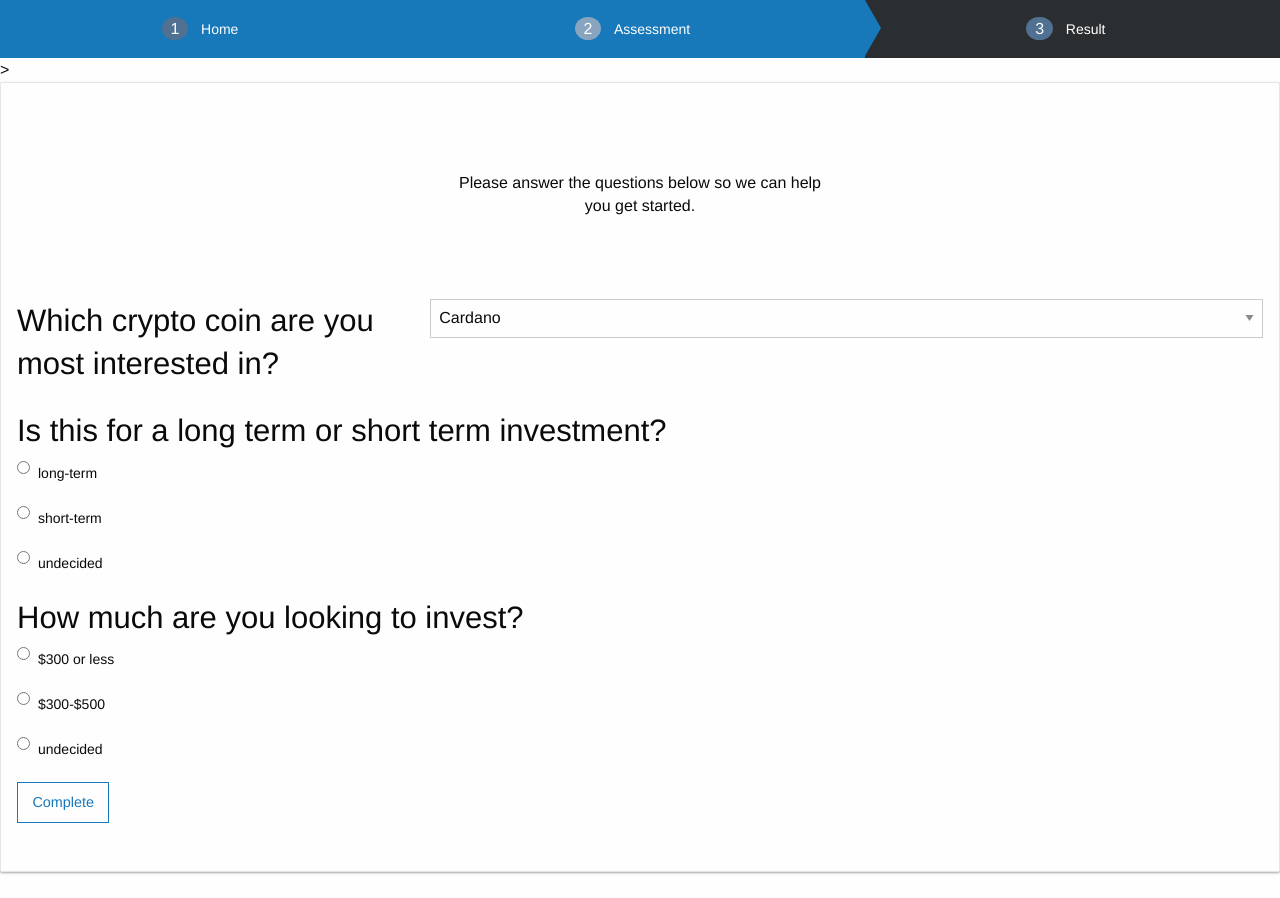
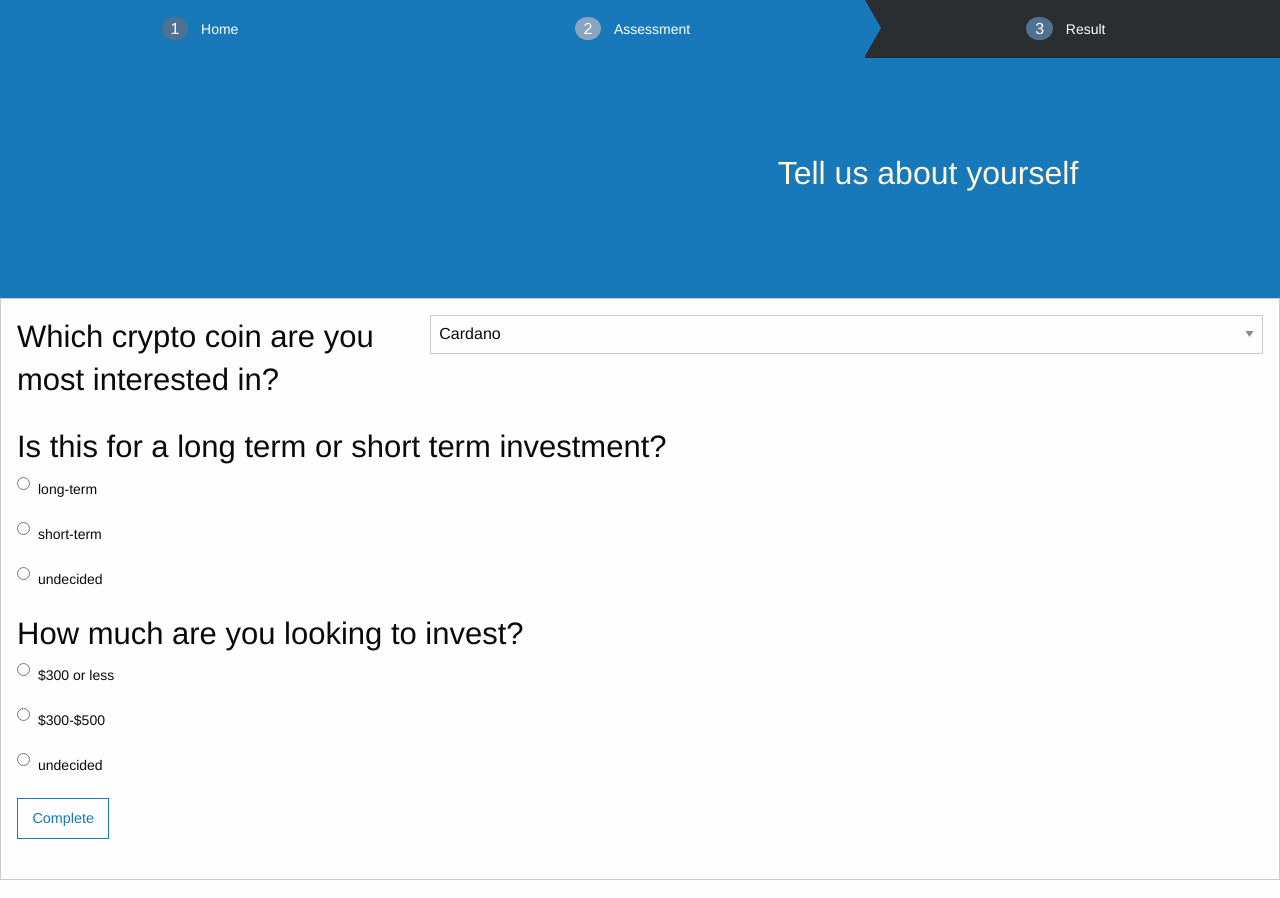
Before and after one commit to mjguerrero/cryptocurrently, a plain HTML site: page secondpage.html in a window 1280 px wide. Drawn offline with nearby package versions, Linux system fonts and the light colour scheme.

Commit message:
finished adding last bit of code to the questions and results page. it shows a widget to calculate coin prices and the p tags are inside a grid to give a better aesthetic

```diff
--- a/Foundation-Sites-6.6.3-CSS 3/assets/css/stylefoundation.css
+++ b/Foundation-Sites-6.6.3-CSS 3/assets/css/stylefoundation.css
@@ -1,6 +1,10 @@
 p {
     font-size: medium;
+    font-weight: bold;
 
+}
+h4 {
+  font-weight: bold;
 }
 .subnav-hero-section {
     text-align: center;
@@ -348,3 +352,48 @@ body {
     display: inline-block;
     vertical-align: middle;
   }
+
+
+.marketing-site-hero {
+  background-color:#1779ba;
+  color:cornsilk;
+  font-weight: bold;
+  height: 30vh;
+  background-size: cover;
+  display: -webkit-flex;
+  display: -ms-flexbox;
+  display: flex;
+  -webkit-align-items: center;
+      -ms-flex-align: center;
+          align-items: center;
+}
+
+@media screen and (min-width: 40em) {
+  .marketing-site-hero {
+    background-position: center center;
+  }
+}
+
+.marketing-site-hero-content {
+  max-width: 75rem;
+  margin: 0 auto;
+  padding-left: 5%;
+  padding-right: 5%;
+}
+
+.marketing-site-hero-content h1 {
+  font-size: 32px;
+}
+
+.marketing-site-hero-content .button.round {
+  border-radius: 5000px;
+  text-transform: uppercase;
+  font-size: 12px;
+  margin-bottom: 0;
+}
+
+@media screen and (min-width: 40em) {
+  .marketing-site-hero-content {
+    padding-left: 50%;
+  }
+}
--- a/foundation.scss
+++ b/foundation.scss
@@ -205,3 +205,39 @@ $button-group-option-button-fontsize: rem-calc(18); // controls size of button a
 
     }
   }
+
+  $marketing-site-hero-height: 65vh;
+
+  .marketing-site-hero {
+    background: url(./GettyImages-930264196.jpeg) top right no-repeat;
+    height: $marketing-site-hero-height;
+    background-size: cover;
+    display: flex;
+    align-items: center;
+
+    @media screen and (min-width: 40em) {
+      background-position: center center;
+    }
+  }
+
+  .marketing-site-hero-content {
+    max-width: $global-width;
+    margin: 0 auto;
+    padding-left: 5%;
+    padding-right: 5%;
+
+    h1 {
+      font-size: 32px;
+    }
+
+    .button.round {
+      border-radius: 5000px;
+      text-transform: uppercase;
+      font-size: 12px;
+      margin-bottom: 0;
+    }
+
+    @media screen and (min-width: 40em) {
+      padding-left: 50%;
+    }
+  }
--- a/secondpage.html
+++ b/secondpage.html
@@ -21,14 +21,28 @@
     <li class="breadcrumb-counter-nav-item"><a href="#">Result</a></li>
   </ul>
 
-<!--Header-->>
-<div class="card news-card">
+<!--Header-->
+<!-- <div class="card news-card">
   <div class="card-section">
     <div class="grid-x grid-padding-x align-center-middle text-center" style="height: 200px;">
       <div class="cell small-4">
         <h6>Please answer the questions below so we can help you get started.</h6></div>
    </div>
+  </div>
+</div>
+</div> -->
+<div class="marketing-site-hero">
+  <div class="marketing-site-hero-content">
+    <h1>Tell us about yourself</h1>
+
+  </div>
+</div>
+
+
 <!--Assessment Form-->
+<div class="wide-article-link">
+    <div class="row">
+        <div class="small-12 medium-9 columns">
     <form id="assessmentForm" onsubmit=submitForm()>
     <div class="question-1">
       <div class="input-group">
@@ -83,15 +97,16 @@
     </div>
   </div>
 </div>
-</div>
-</div>
+  </div>
+      </div>
   </form>
-<!-- Javascript -->
 
+    </div>
   </div>
 </div>
 
 
+<!--Javascript-->
 <script src="./questions.js"></script>
 
 </body>
```
Also changed, not shown: cryptocur.html (+8 -1 lines), index.html (+6 -3 lines), Foundation-Sites-6.6.3-CSS 3/assets/images.jpeg (deleted), GettyImages-930264196.jpeg (renamed from Foundation-Sites-6.6.3-CSS 3/assets/GettyImages-930264196.jpeg), cryptocur.css (deleted).
